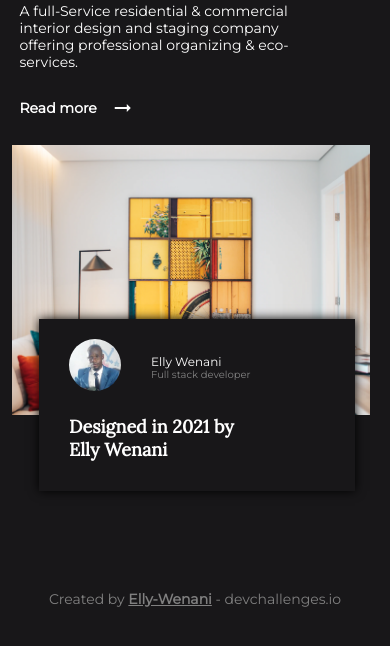
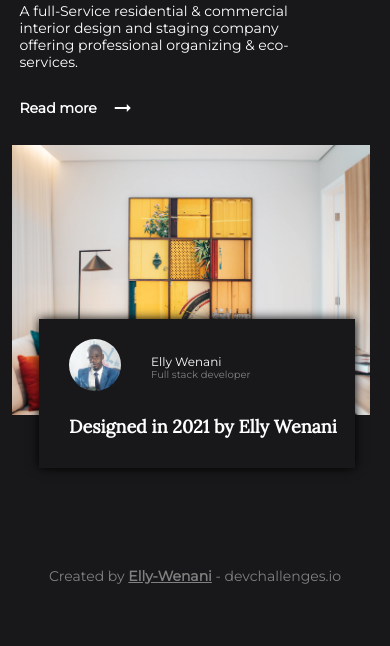
Before and after one commit to Elly-Wenani/Interior-Consultant, a plain HTML site: page index.html in a window 390 px wide. Shown: the part 160-806 px from the top of the page. Drawn offline with nearby package versions, Linux system fonts and the light colour scheme.

Commit message:
Made changes

```diff
--- a/css/style.css
+++ b/css/style.css
@@ -351,7 +351,7 @@ h4 {
   }
 
   .design-by h2 {
-    margin: 20px 90px 0 30px;
+    margin: 20px 10px 0 30px;
     font-size: 18px;
     line-height: 23px;
   }
```
